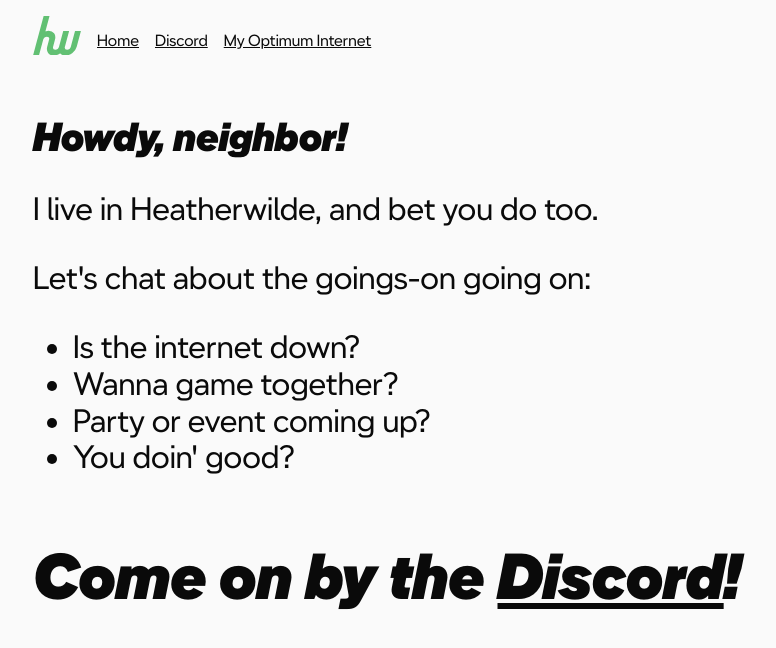
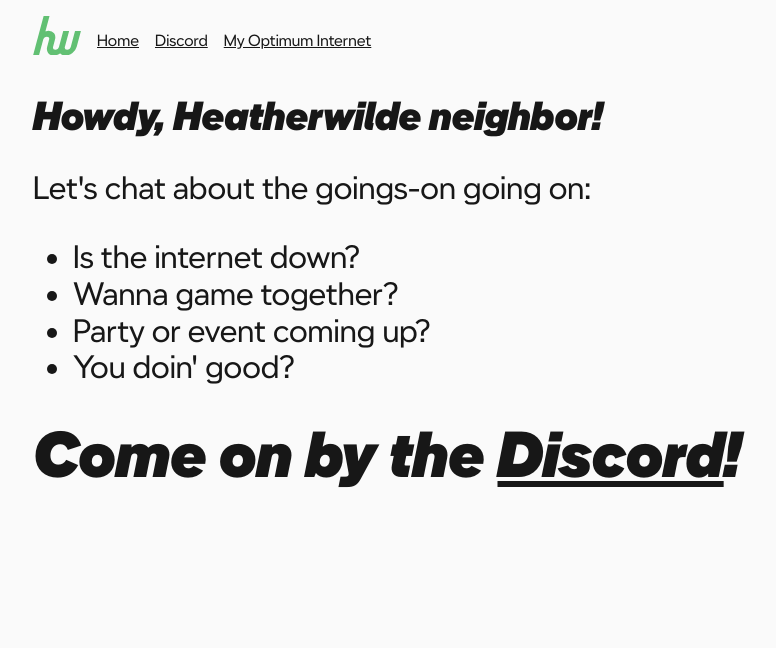
Before and after one commit to t-mart/heatherwilde.buzz, a SvelteKit app: page / in a window 1280 px wide. Shown: the top 648 px of the page, without its empty margins (239-1015 px from the left). Built offline with nearby package versions, Linux system fonts and the light colour scheme.

Commit message:
style tweaks

```diff
--- a/src/global.css
+++ b/src/global.css
@@ -14,7 +14,7 @@
 /* Define default (light mode) colors */
 :root {
 	--background-color: #fafafa;
-	--text-color: #0a0a0a;
+	--text-color: #171717;
 	--up-color: #62c073;
 	--down-color: #ff6166;
 	--spotty-color: #f2a20d;
@@ -42,7 +42,6 @@
 	text-decoration: underline;
 }
 
-
 a:visited {
 	color: var(--text-color);
 }
@@ -50,3 +49,10 @@
 a:hover {
 	color: var(--up-color);
 }
+
+a:focus {
+	/* color: var(--up-color); */
+	outline: 0.2em dashed var(--up-color);
+	outline-offset: 0.3em;
+	border-radius: 0.25em;
+}
--- a/src/routes/+layout.svelte
+++ b/src/routes/+layout.svelte
@@ -4,8 +4,8 @@
 <div class="container">
 	<header>
 		<nav>
-			<a href="/">
-				<svg viewBox="-34.5 0 122 100" xmlns="http://www.w3.org/2000/svg">
+			<a href="/" aria-label="Home" id="foo">
+				<svg viewBox="-34.5 0 122 100" xmlns="http://www.w3.org/2000/svg" aria-label="Home Icon">
 					<path
 						d="M0 0v100-40a10 10 180 1 1 30 0v18a10 10 180 1 0 30 0V38v40a10 10 180 1 0 30 0V38"
 						fill="none"
@@ -37,7 +37,7 @@
 	}
 
 	nav {
-		margin-bottom: 3rem;
+		margin-bottom: 1.5rem;
 		margin-top: 1rem;
 		display: flex;
 		align-items: flex-start;
--- a/src/routes/+page.svelte
+++ b/src/routes/+page.svelte
@@ -7,9 +7,7 @@
 </svelte:head>
 
 <div class="howdy">
-	<h1>Howdy, neighbor!</h1>
-
-	<p>I live in Heatherwilde, and bet you do too.</p>
+	<h1>Howdy, Heatherwilde neighbor!</h1>
 
 	<p>Let's chat about the goings-on going on:</p>
 
@@ -35,9 +33,10 @@
 		font-weight: bold;
 		font-family: 'ATNameSansDisplayTrial-BlackItalic', sans-serif;
 		color: var(--cta-color);
+		margin-block-start: 1.5rem;
 	}
 
-    .howdy {
-        font-size: 2rem;
-    }
+	.howdy {
+		font-size: 2rem;
+	}
 </style>
```
